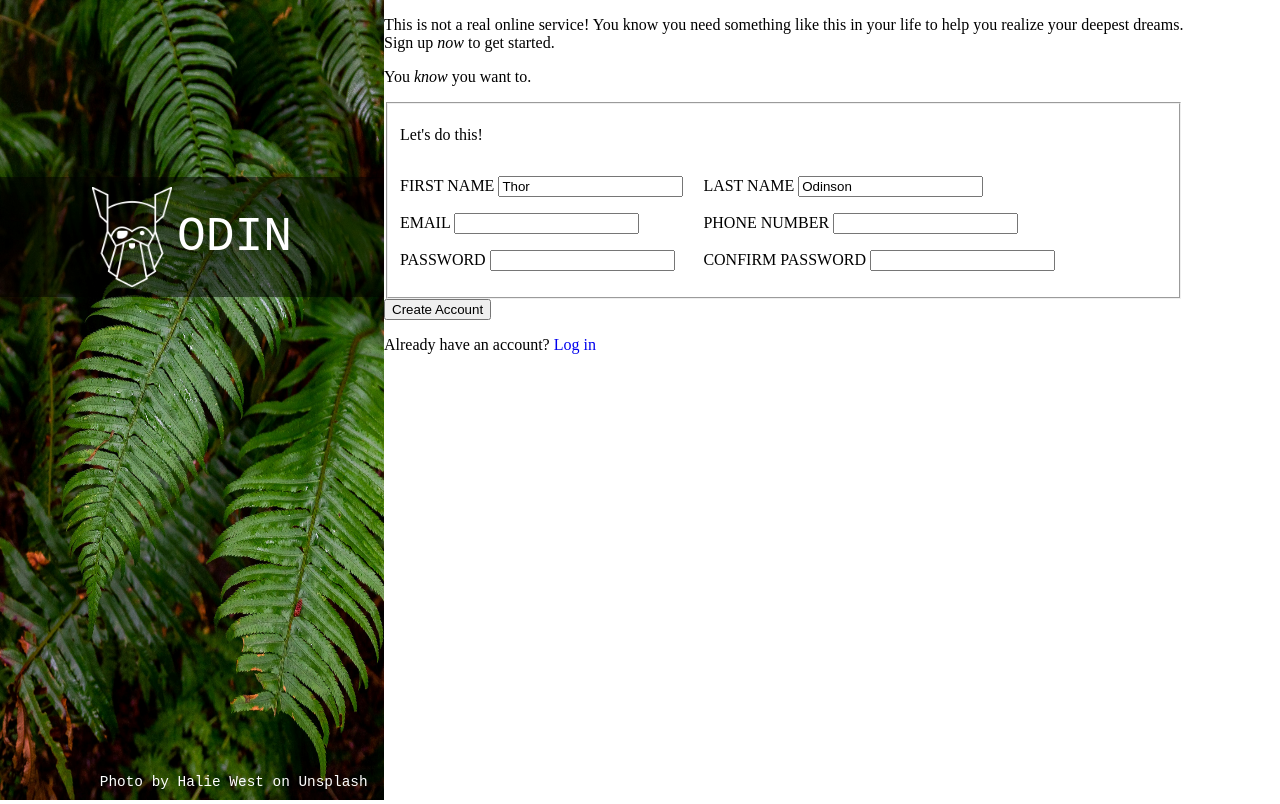
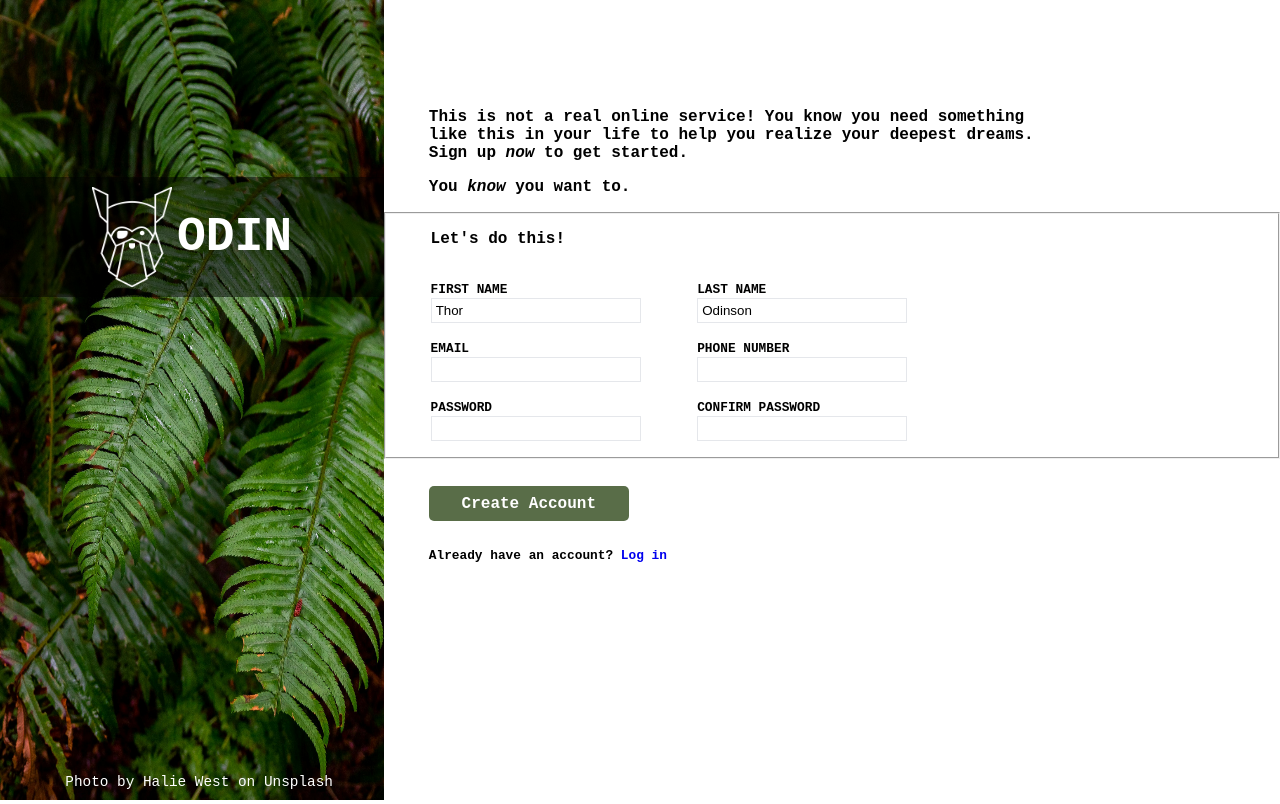
Before and after one commit to chiranuvathn/sign-up-form, a plain HTML site: page index.html in a window 1280 px wide. Drawn offline with Linux system fonts and the light colour scheme.

Commit message:
- add missing line break - organize majority of the right side of the form

```diff
--- a/index.html
+++ b/index.html
@@ -22,7 +22,7 @@
         <div class="form-container">
             <form action="#" method="post">
                 <p class="form-intro">
-                    This is not a real online service! You know you need something
+                    This is not a real online service! You know you need something<br>
                     like this in your life to help you realize your deepest dreams.<br>
                     Sign up <em>now</em> to get started.
                 </p>
@@ -33,34 +33,34 @@
                     <div class="form-input-container">
                         <div class="form-input-left">
                             <p>
-                                <label for="first_name">FIRST NAME</label>
+                                <label for="first_name">FIRST NAME</label><br>
                                 <input type="text" id="first_name" name="user-first-name" value="Thor">
                             </p>
 
                             <p>
-                                <label for="email">EMAIL</label>
+                                <label for="email">EMAIL</label><br>
                                 <input type="email" id="email" name="user-email">
                             </p>
 
                             <p>
-                                <label for="pw">PASSWORD</label>
+                                <label for="pw">PASSWORD</label><br>
                                 <input type="password" id="pw" name="user-password">
                             </p>
                         </div>
 
                         <div class="form-input-right">
                             <p>
-                                <label for="last_name">LAST NAME</label>
+                                <label for="last_name">LAST NAME</label><br>
                                 <input type="text" id="last_name" name="user-last-name" value="Odinson">
                             </p>
 
                             <p>
-                                <label for="phone_num">PHONE NUMBER</label>
+                                <label for="phone_num">PHONE NUMBER</label><br>
                                 <input type="tel" id="phone_num" name="user-phone-number">
                             </p>
 
                             <p>
-                                <label for="confirm_pw">CONFIRM PASSWORD</label>
+                                <label for="confirm_pw">CONFIRM PASSWORD</label><br>
                                 <input type="password" id="confirm_pw" name="user-confirm-password">
                             </p>
                         </div>
@@ -69,7 +69,7 @@
 
                 <button type="submit">Create Account</button>
             </form>
-            <p>
+            <p class="account-log-in">
                 Already have an account? <a href="#">Log in</a>
             </p>
         </div>
--- a/styles.css
+++ b/styles.css
@@ -1,5 +1,6 @@
-body {
+body, fieldset {
     margin: 0;
+    padding: 0;
 }
 
 a {
@@ -8,6 +9,10 @@ a {
 
 .container {
     display: flex;
+}
+
+.form-container {
+    width: 100%;
 }
 
 .logo-container{
@@ -35,6 +40,7 @@ a {
 
 .odin-text {
     color: white;
+    font-weight: bold;
     font-size: 3em;
     font-family: 'Courier New', Courier, monospace;
 }
@@ -45,10 +51,52 @@ a {
     font-family: 'Courier New', Courier, monospace;
     position: absolute;
     bottom: 0;
-    left: 26%;
+    left: 17%;
 }
 
 .form-input-container {
     display: flex;
     gap: 20px;
 }
+
+.form-intro,
+.form-hook,
+.form-cta,
+.form-input-left,
+.form-input-right,
+.account-log-in,
+button {
+    font-weight: bold;
+    font-size: 1em;
+    font-family: 'Courier New', Courier, monospace;
+    margin-left: 5%;
+}
+
+.form-intro {
+    margin-top: 12%;
+}
+
+p > label {
+    font-size: 0.8em;
+}
+
+p > input {
+    width: 200px;
+    padding: 2%;
+    border: 1px solid #E5E7EB;
+}
+
+button {
+    margin-top: 3%;
+    padding: 1%;
+    width: 200px;
+    color: white;
+    background-color: #596D48;
+    border: none;
+    border-radius: 5px;
+}
+
+.account-log-in {
+    margin-top: 3%;
+    font-size: 0.8em;
+}
```
